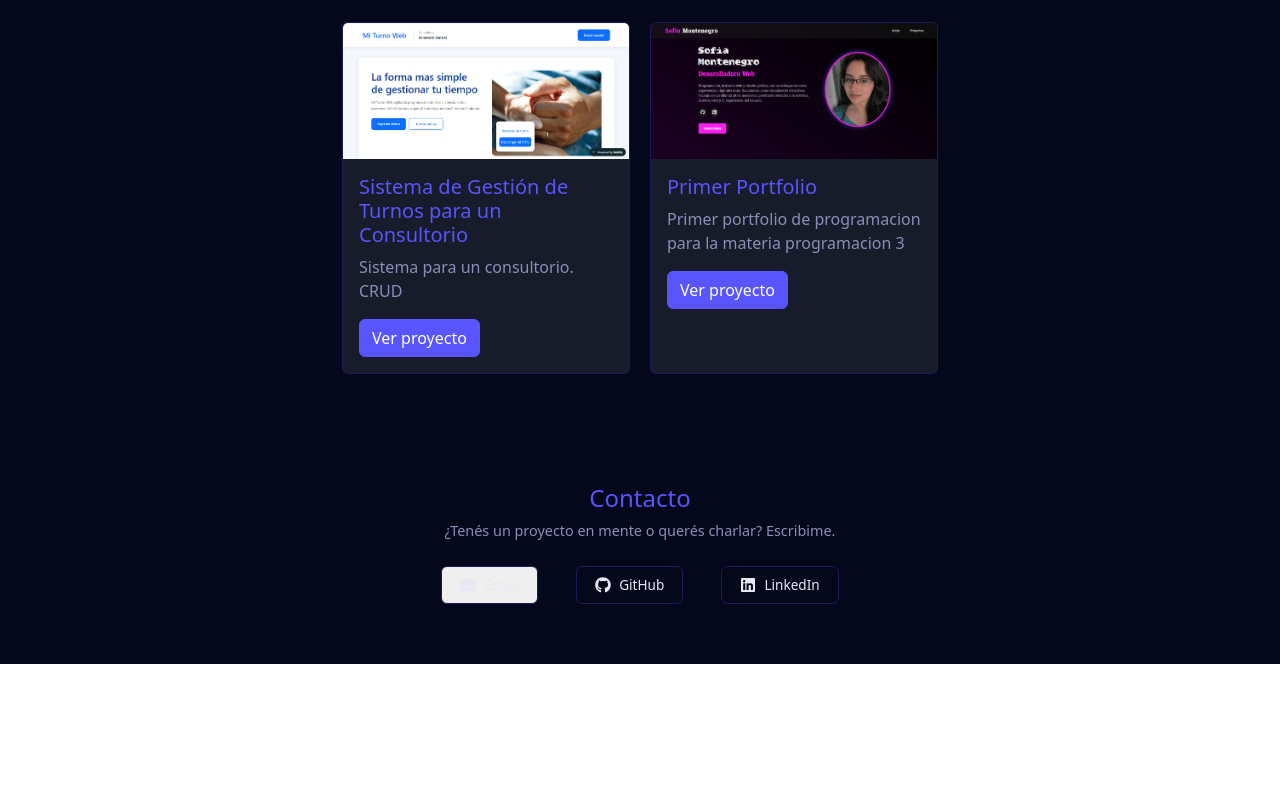
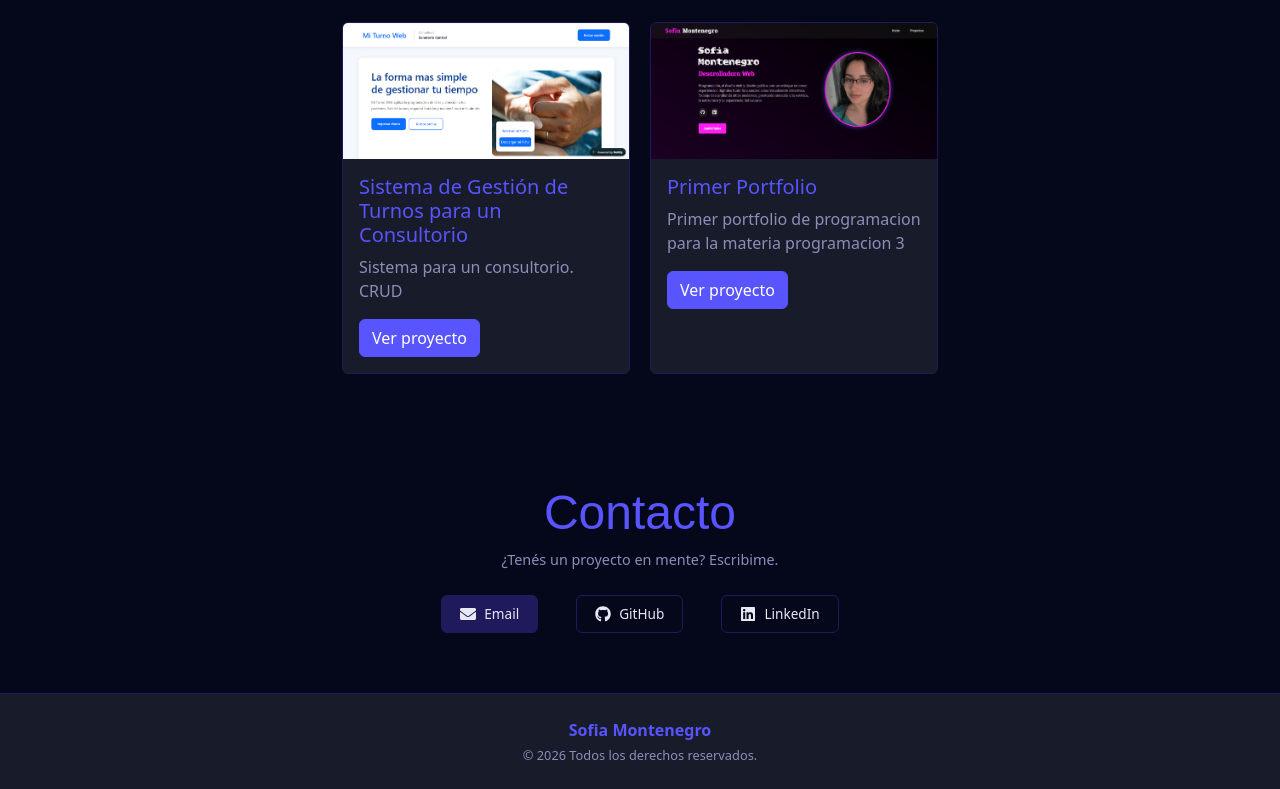
Before and after one commit to Sofmarlu/tp1-portfolio-react-montenegro-sofia, a React (Vite) app in the folder tp1-portfolio/: page / in a window 1280 px wide. Shown: the part 1056-1845 px from the top of the page. Before the commit the page ends 1720 px from the top, so only its background shows below. Built offline with nearby package versions, Linux system fonts and the light colour scheme; a web font is replaced by a local one.

Commit message:
agregue el footer

```diff
--- a/tp1-portfolio/src/components/Contact.jsx
+++ b/tp1-portfolio/src/components/Contact.jsx
@@ -26,7 +26,7 @@ function Contact() {
         <h1 className="contact-titulo">Contacto</h1>
 
         <p className="contact-descripcion">
-          ¿Tenés un proyecto en mente o querés charlar? Escribime.
+          ¿Tenés un proyecto en mente? Escribime.
         </p>
         <br />
 
--- a/tp1-portfolio/src/components/Footer.jsx
+++ b/tp1-portfolio/src/components/Footer.jsx
@@ -0,0 +1,14 @@
+import "../css/Footer.css";
+
+function Footer() {
+  return (
+    <footer className="footer">
+      <p className="footer-nombre">Sofia Montenegro</p>
+      <p className="footer-copy">
+        © {new Date().getFullYear()} Todos los derechos reservados.
+      </p>
+    </footer>
+  );
+}
+
+export default Footer;
--- a/tp1-portfolio/src/css/Contact.css
+++ b/tp1-portfolio/src/css/Contact.css
@@ -6,8 +6,9 @@
 }
 
 .contact-titulo {
+   font-family: var(--font-titles);
   color: var(--accent);
-  font-size: 1.5rem;
+  font-size: 3rem;
   margin-bottom: 8px;
 }
 
@@ -44,3 +45,7 @@
 .contact-icon {
   font-size: 1rem;
 }
+
+.contact-icon-btn{
+    background-color: var(--border);
+}
--- /dev/null
+++ b/tp1-portfolio/src/css/Footer.css
@@ -0,0 +1,18 @@
+.footer {
+  background-color: var(--bg-secondary);
+  border-top: 1px solid var(--border);
+  padding: 24px 20px;
+  text-align: center;
+}
+
+.footer-nombre {
+  color: var(--accent);
+  font-weight: 600;
+  margin: 0 0 4px;
+}
+
+.footer-copy {
+  color: var(--text-secondary);
+  font-size: 0.8rem;
+  margin: 0;
+}
--- a/tp1-portfolio/src/pages/Inicio.jsx
+++ b/tp1-portfolio/src/pages/Inicio.jsx
@@ -4,6 +4,7 @@ import About from "../components/About";
 import Projects from "../components/Projects";
 import Skills from "../components/Skills";
 import Contact from "../components/Contact";
+import Footer from "../components/Footer";
 
 function Inicio() {
   return (
@@ -19,6 +20,7 @@ function Inicio() {
 
       <Projects></Projects>
       <Contact></Contact>
+      <Footer></Footer>
     </>
   );
 }
```
